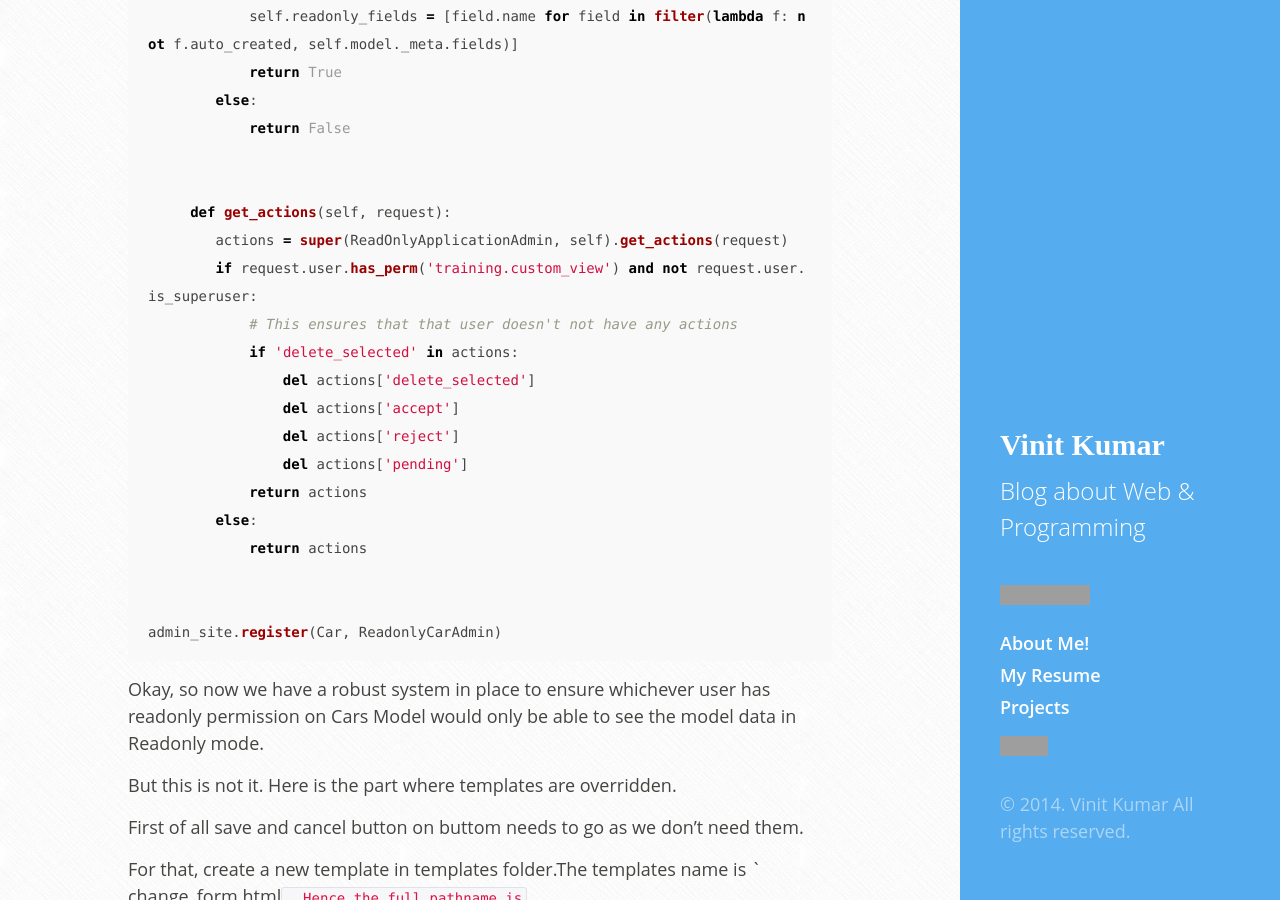
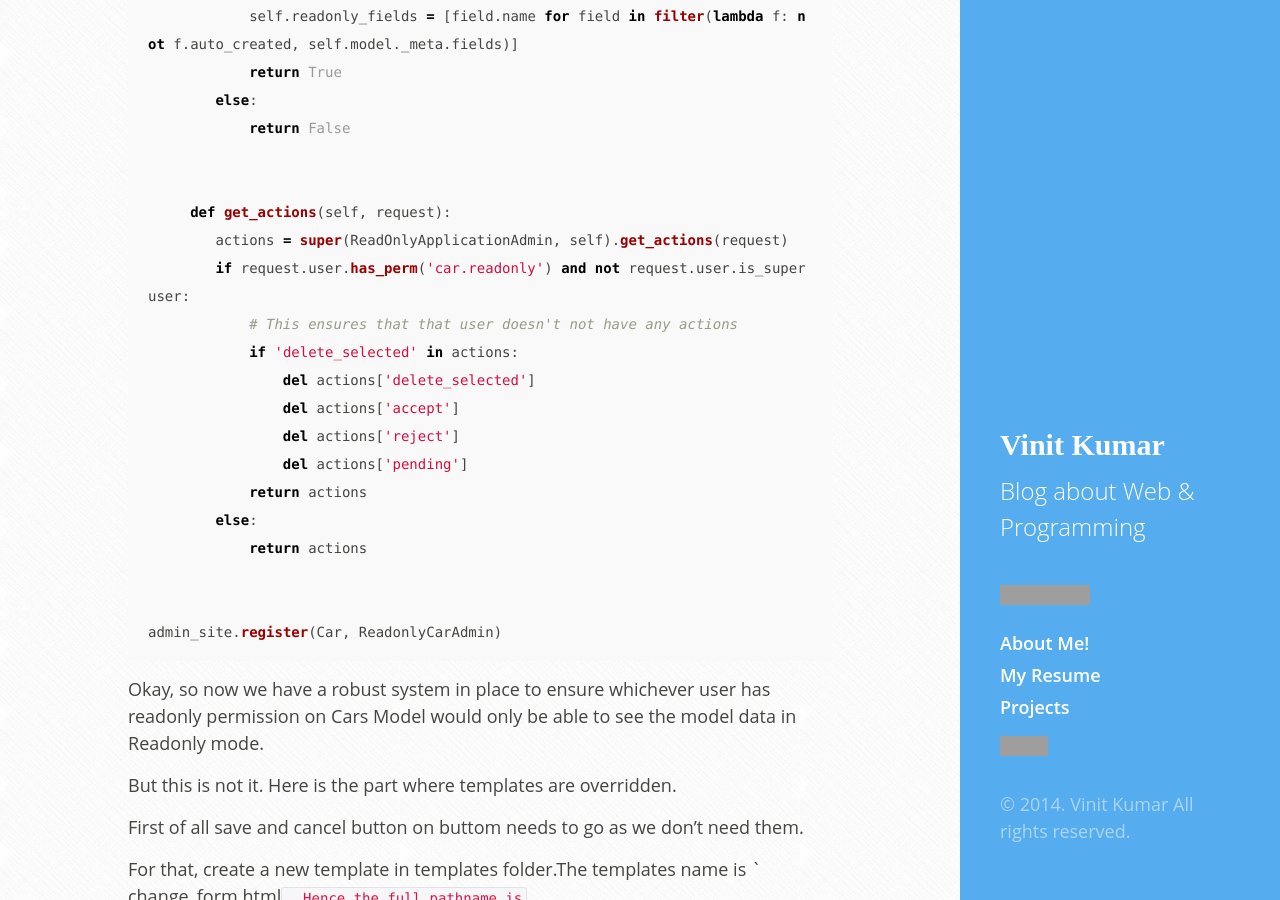
Before and after one commit to vinitkumar/vinitkumar.github.com, a Jekyll site: the page built from _posts/2014-05-18-Get-Readonly-Mode-IN-Django.md, in a window 1280 px wide and 900 px high, scrolled down 2189 px. Built offline with Jekyll 4.4.1, drawn with Linux system fonts in a browser that asks for light colours; Markdown is read by kramdown in place of the engine named in the settings; grey boxes are pictures that could not be loaded.

Commit message:
fix typo

```diff
--- a/_posts/2014-05-18-Get-Readonly-Mode-IN-Django.md
+++ b/_posts/2014-05-18-Get-Readonly-Mode-IN-Django.md
@@ -99,7 +99,7 @@
 
      def get_actions(self, request):
         actions = super(ReadOnlyApplicationAdmin, self).get_actions(request)
-        if request.user.has_perm('training.custom_view') and not request.user.is_superuser:
+        if request.user.has_perm('car.readonly') and not request.user.is_superuser:
             # This ensures that that user doesn't not have any actions
             if 'delete_selected' in actions:
                 del actions['delete_selected']
```
